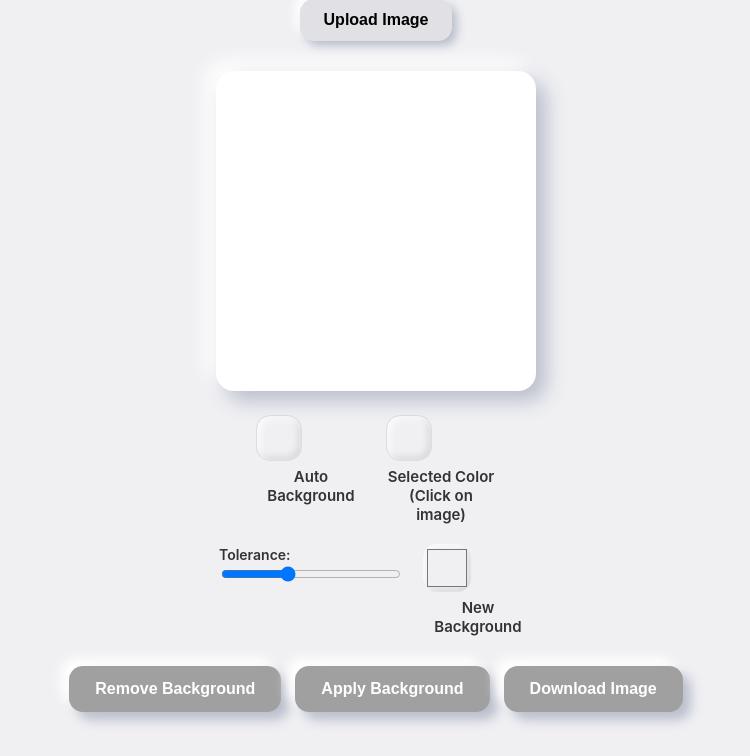
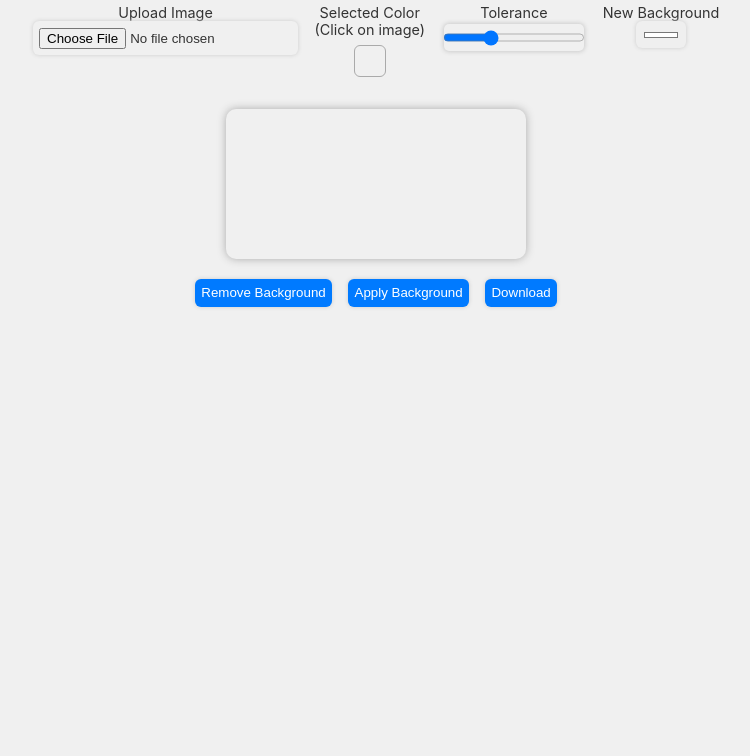
Before and after one commit to bhuveevh/remobe-back, a plain HTML site: page index.html in a window 1280 px wide. Shown: the part 104-860 px from the top of the page, without its empty margins (264-1014 px from the left). After the commit the page ends 800 px from the top, so only its background shows below. Drawn offline with Linux system fonts and the light colour scheme.

Commit message:
Update index.html

```diff
--- a/index.html
+++ b/index.html
@@ -2,249 +2,142 @@
 <html lang="en">
 <head>
   <meta charset="UTF-8" />
-<meta name="viewport" content="width=device-width, initial-scale=1" />
-<title>AI-like Background Removal Tool</title>
+  <meta name="viewport" content="width=device-width, initial-scale=1.0"/>
+  <title>Background Remover</title>
   <style>
     body {
-    margin: 0; padding: 30px;
-    font-family: -apple-system, BlinkMacSystemFont, "Segoe UI", Roboto, Oxygen,
-      Ubuntu, Cantarell, "Open Sans", "Helvetica Neue", sans-serif;
-    background: #f0f0f3;
+      font-family: -apple-system, BlinkMacSystemFont, "Segoe UI", Roboto, sans-serif;
+      background: #f0f0f0;
+      color: #333;
+      text-align: center;
+      margin: 0;
+      padding: 2rem;
+    }
+    h1 {
+      margin-bottom: 1rem;
+    }
+    canvas {
+      border-radius: 10px;
+      box-shadow: 0 0 8px #aaa;
+      max-width: 100%;
+      height: auto;
+      margin: 1rem 0;
+    }
+    .controls {
+      display: flex;
+      flex-wrap: wrap;
+      justify-content: center;
+      gap: 1rem;
+      margin-bottom: 1rem;
+    }
+    .controls label {
       display: flex;
       flex-direction: column;
       align-items: center;
-    min-height: 100vh;
-    color: #333;
+      font-size: 0.9rem;
     }
-
-  h2 {
-    font-weight: 600;
-    margin-bottom: 24px;
+    input[type="file"],
+    input[type="color"],
+    input[type="range"],
+    button {
+      padding: 0.4rem;
+      border-radius: 6px;
+      border: none;
+      box-shadow: 0 0 4px #ccc;
     }
-
-  #uploadBtn {
-    padding: 12px 24px;
-    border-radius: 14px;
-    border: none;
-    background: #e0e0e5;
+    button {
       cursor: pointer;
-    box-shadow:
-      5px 5px 10px #babecc,
-      -5px -5px 10px #ffffff;
-    font-weight: 600;
-    font-size: 16px;
-    transition: background 0.3s ease;
+      background: #007aff;
+      color: white;
     }
-  #uploadBtn:hover {
-    background: #d6d6db;
+    .color-box {
+      width: 30px;
+      height: 30px;
+      border-radius: 6px;
+      border: 1px solid #aaa;
+      margin-top: 0.4rem;
     }
-
-  #canvasContainer {
-    margin-top: 30px;
-    position: relative;
-    border-radius: 18px;
-    box-shadow:
-      10px 10px 20px #babecc,
-      -10px -10px 20px #ffffff;
-    background: white;
-    user-select: none;
-  }
-  canvas {
-    display: block;
-    border-radius: 18px;
-    max-width: 100%;
-  }
-
-  #infoPanel {
-    margin-top: 24px;
-    display: flex;
-    flex-wrap: wrap;
-    gap: 20px;
-    justify-content: center;
-    max-width: 360px;
-  }
-
-  .colorSwatch {
-    width: 44px;
-    height: 44px;
-    border-radius: 14px;
-    box-shadow:
-      inset 3px 3px 7px rgba(255 255 255 / 0.8),
-      inset -3px -3px 7px rgba(0 0 0 / 0.1);
-    border: 1px solid #ddd;
-  }
-
-  .colorLabel {
-    font-size: 15px;
-    font-weight: 600;
-    margin-top: 6px;
-    text-align: center;
-    width: 110px;
-  }
-
-  #selectedColorBox {
-    cursor: pointer;
-  }
-
-  #controls {
-    margin-top: 30px;
-    display: flex;
-    flex-wrap: wrap;
-    justify-content: center;
-    gap: 14px;
-  }
-
-  .btn {
-    background: #007aff;
-    border-radius: 14px;
-    color: white;
-    font-weight: 600;
-    border: none;
-    padding: 14px 26px;
-    cursor: pointer;
-    box-shadow:
-      8px 8px 12px #babecc,
-      -8px -8px 12px #ffffff;
-    font-size: 16px;
-    transition: background 0.3s ease;
-  }
-  .btn:hover:not(:disabled) {
-    background: #005ecb;
-  }
-  .btn:disabled {
-    background: #a0a0a0;
-    cursor: not-allowed;
-  }
-
-  #newBgColor {
-    width: 48px;
-    height: 48px;
-    border-radius: 14px;
-    border: none;
-    cursor: pointer;
-    box-shadow:
-      inset 3px 3px 7px rgba(255 255 255 / 0.8),
-      inset -3px -3px 7px rgba(0 0 0 / 0.1);
-  }
-
-  #thresholdRange {
-    width: 180px;
-    cursor: pointer;
-  }
-
-  label {
-    font-size: 14px;
-    font-weight: 600;
-    user-select: none;
-  }
-
   </style>
 </head>
 <body>
 
-<h2>AI-like Background Removal Tool</h2>
+<h1>Background Remover Tool</h1>
 
-<input type="file" id="upload" accept="image/*" style="display:none" />
-<button id="uploadBtn">Upload Image</button>
+<div class="controls">
+  <label>
+    Upload Image
+    <input type="file" id="upload" accept="image/*" />
+  </label>
 
-<div id="canvasContainer">
-  <canvas id="canvas" width="320" height="320"></canvas>
+  <label>
+    Selected Color<br>(Click on image)
+    <div id="selectedColor" class="color-box"></div>
+  </label>
+
+  <label>
+    Tolerance
+    <input type="range" id="tolerance" min="0" max="100" value="30" />
+  </label>
+
+  <label>
+    New Background
+    <input type="color" id="newBgColor" value="#ffffff" />
+  </label>
 </div>
 
-<div id="infoPanel">
-  <div>
-    <div id="autoBgColor" class="colorSwatch" title="Auto Detected Background Color"></div>
-    <div class="colorLabel">Auto Background</div>
-  </div>
-  <div>
-    <div id="selectedColorBox" class="colorSwatch" title="Selected Background Color"></div>
-    <div class="colorLabel">Selected Color<br />(Click on image)</div>
-  </div>
-  <div>
-    <label for="thresholdRange">Tolerance:</label><br />
-    <input type="range" id="thresholdRange" min="10" max="150" value="60" />
-  </div>
-  <div>
-    <input type="color" id="newBgColor" value="#f0f0f3" title="New Background Color" />
-    <div class="colorLabel">New Background</div>
-  </div>
-</div>
+<canvas id="canvas"></canvas>
 
-<div id="controls">
-  <button id="removeBgBtn" class="btn" disabled>Remove Background</button>
-  <button id="applyBgBtn" class="btn" disabled>Apply Background</button>
-  <button id="downloadBtn" class="btn" disabled>Download Image</button>
+<div class="controls">
+  <button id="removeBgBtn" disabled>Remove Background</button>
+  <button id="applyBgBtn" disabled>Apply Background</button>
+  <button id="downloadBtn" disabled>Download</button>
 </div>
 
 <script>
-  const uploadInput = document.getElementById('upload');
-  const uploadBtn = document.getElementById('uploadBtn');
+  const upload = document.getElementById('upload');
   const canvas = document.getElementById('canvas');
   const ctx = canvas.getContext('2d');
-
-  const autoBgColorDiv = document.getElementById('autoBgColor');
-  const selectedColorBox = document.getElementById('selectedColorBox');
-
-  const thresholdRange = document.getElementById('thresholdRange');
-  const newBgColor = document.getElementById('newBgColor');
-
   const removeBgBtn = document.getElementById('removeBgBtn');
   const applyBgBtn = document.getElementById('applyBgBtn');
   const downloadBtn = document.getElementById('downloadBtn');
+  const toleranceRange = document.getElementById('tolerance');
+  const newBgColor = document.getElementById('newBgColor');
+  const selectedColorBox = document.getElementById('selectedColor');
 
   let originalImageData = null;
   let currentImageData = null;
-
-  // Colors stored as {r,g,b}
-  let autoBgColor = null;
   let selectedBgColor = null;
 
-  // Upload button triggers hidden input
-  uploadBtn.addEventListener('click', () => {
-    uploadInput.click();
-  });
-
-  uploadInput.addEventListener('change', () => {
-    const file = uploadInput.files[0];
+  upload.addEventListener('change', (e) => {
+    const file = e.target.files[0];
     if (!file) return;
 
     const reader = new FileReader();
-    reader.onload = (e) => {
+    reader.onload = function(evt) {
       const img = new Image();
-      img.onload = () => {
-        // Resize canvas max width 320, keep aspect ratio
-        const maxWidth = 320;
-        const scale = Math.min(maxWidth / img.width, 400 / img.height);
-
-        canvas.width = img.width * scale;
-        canvas.height = img.height * scale;
-
-        ctx.clearRect(0, 0, canvas.width, canvas.height);
-        ctx.drawImage(img, 0, 0, canvas.width, canvas.height);
-
+      img.onload = function() {
+        canvas.width = img.width;
+        canvas.height = img.height;
+        ctx.drawImage(img, 0, 0);
         originalImageData = ctx.getImageData(0, 0, canvas.width, canvas.height);
         currentImageData = ctx.getImageData(0, 0, canvas.width, canvas.height);
 
-        // Detect background color heuristically
-        autoBgColor = detectBackgroundColor(originalImageData);
-        setColorSwatch(autoBgColorDiv, autoBgColor);
-
-        // Set selected color initially same as auto detected
-        selectedBgColor = {...autoBgColor};
-        setColorSwatch(selectedColorBox, selectedBgColor);
-
-        removeBgBtn.disabled = false;
+        removeBgBtn.disabled = true;
         applyBgBtn.disabled = true;
         downloadBtn.disabled = true;
+
+        selectedBgColor = null;
+        setColorSwatch(selectedColorBox, null);
       };
-      img.src = e.target.result;
+      img.src = evt.target.result;
     };
     reader.readAsDataURL(file);
   });
 
-  // Canvas click to pick color
+  // Pick color on canvas click
   canvas.addEventListener('click', (e) => {
     if (!originalImageData) return;
+
     const rect = canvas.getBoundingClientRect();
     const x = Math.floor((e.clientX - rect.left));
     const y = Math.floor((e.clientY - rect.top));
@@ -256,20 +149,16 @@
     selectedBgColor = {
       r: data[idx],
       g: data[idx + 1],
-      b: data[idx + 2],
+      b: data[idx + 2]
     };
     setColorSwatch(selectedColorBox, selectedBgColor);
-
-    applyBgBtn.disabled = true;
-    downloadBtn.disabled = true;
+    removeBgBtn.disabled = false;
   });
 
-  // Remove background on button click
   removeBgBtn.addEventListener('click', () => {
     if (!originalImageData || !selectedBgColor) return;
 
-    const tolerance = parseInt(thresholdRange.value);
-
+    const tolerance = parseInt(toleranceRange.value);
     currentImageData = removeBackground(originalImageData, selectedBgColor, tolerance);
     ctx.putImageData(currentImageData, 0, 0);
 
@@ -277,13 +166,10 @@
     downloadBtn.disabled = true;
   });
 
-  // Apply new background color
   applyBgBtn.addEventListener('click', () => {
     if (!currentImageData) return;
 
     const bgColor = hexToRgb(newBgColor.value);
-
-    // Fill transparent pixels with new background color
     for (let i = 0; i < currentImageData.data.length; i += 4) {
       if (currentImageData.data[i + 3] === 0) {
         currentImageData.data[i] = bgColor.r;
@@ -297,7 +183,6 @@
     downloadBtn.disabled = false;
   });
 
-  // Download result
   downloadBtn.addEventListener('click', () => {
     const link = document.createElement('a');
     link.download = 'edited-image.png';
@@ -305,90 +190,50 @@
     link.click();
   });
 
-  // Utility: Set color swatch background
   function setColorSwatch(elem, color) {
     if (!color) {
       elem.style.backgroundColor = '#eee';
       return;
     }
-    elem.style.backgroundColor = `rgb(${color.r},${color.g},${color.b})`;
+    elem.style.backgroundColor = `rgb(${color.r}, ${color.g}, ${color.b})`;
   }
 
-  // Utility: Detect background color heuristically (average color of corners)
-  function detectBackgroundColor(imgData) {
-    const w = imgData.width;
-    const h = imgData.height;
-    const data = imgData.data;
-
-    let r=0, g=0, b=0, count=0;
-
-    // Take pixels from 4 corners 20x20 box
-    const sampleSize = 20;
-
-    function sampleCorner(sx, sy) {
-      for(let y=sy; y < sy + sampleSize; y++) {
-        for(let x=sx; x < sx + sampleSize; x++) {
-          let idx = (y*w + x)*4;
-          r += data[idx];
-          g += data[idx+1];
-          b += data[idx+2];
-          count++;
-        }
-      }
-    }
-
-    sampleCorner(0, 0);
-    sampleCorner(w - sampleSize, 0);
-    sampleCorner(0, h - sampleSize);
-    sampleCorner(w - sampleSize, h - sampleSize);
-
-    return {
-      r: Math.round(r/count),
-      g: Math.round(g/count),
-      b: Math.round(b/count)
-    };
-  }
-
-  // Utility: Remove background pixels near selected color within tolerance
   function removeBackground(imgData, targetColor, tolerance) {
     const w = imgData.width;
     const h = imgData.height;
     const data = new Uint8ClampedArray(imgData.data);
 
-    for (let i=0; i < data.length; i += 4) {
+    for (let i = 0; i < data.length; i += 4) {
       const r = data[i];
-      const g = data[i+1];
-      const b = data[i+2];
+      const g = data[i + 1];
+      const b = data[i + 2];
 
-      if (colorDistance({r,g,b}, targetColor) <= tolerance) {
-        // Transparent
-        data[i+3] = 0;
+      if (colorDistance({ r, g, b }, targetColor) <= tolerance) {
+        data[i + 3] = 0;
       }
     }
 
     return new ImageData(data, w, h);
   }
 
-  // Color distance (Euclidean)
   function colorDistance(c1, c2) {
     return Math.sqrt(
-      (c1.r - c2.r)**2 +
-      (c1.g - c2.g)**2 +
-      (c1.b - c2.b)**2
+      (c1.r - c2.r) ** 2 +
+      (c1.g - c2.g) ** 2 +
+      (c1.b - c2.b) ** 2
     );
   }
 
-  // Hex to rgb
   function hexToRgb(hex) {
     hex = hex.replace('#', '');
     if (hex.length === 3) {
-      hex = hex.split('').map(x => x+x).join('');
+      hex = hex.split('').map(c => c + c).join('');
     }
     const bigint = parseInt(hex, 16);
     return {
       r: (bigint >> 16) & 255,
       g: (bigint >> 8) & 255,
-      b: bigint & 255,
+      b: bigint & 255
     };
   }
 </script>
```
Lines whose indentation alone changed are shown as unchanged.
